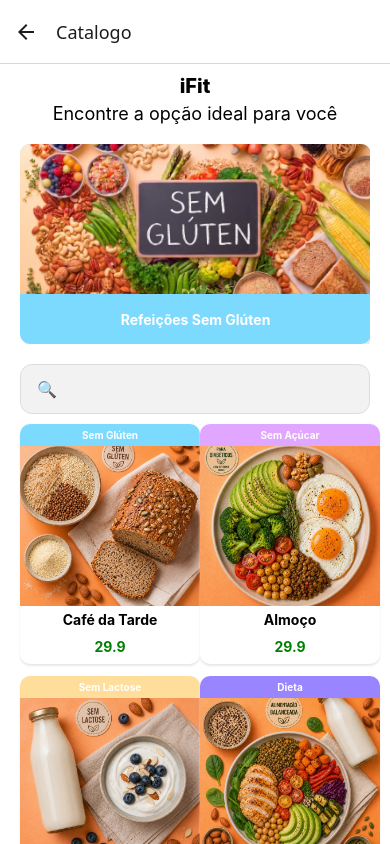
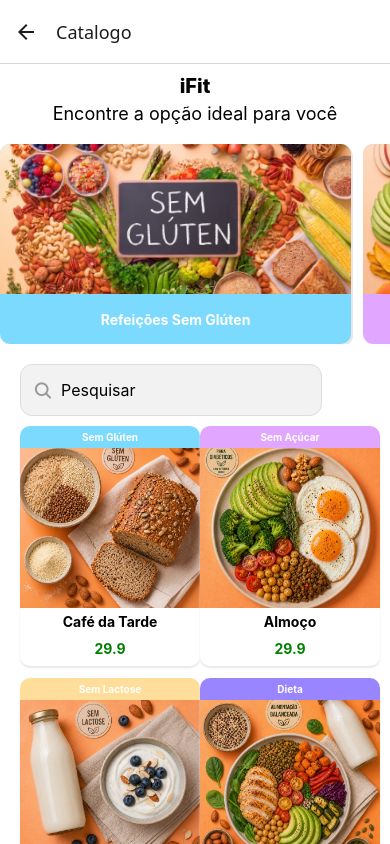
Before and after one commit to biancaliebetanz/iFit, a React Native app: screen /Catalogo in a window 390 px wide. Built offline with nearby package versions, Linux system fonts and the light colour scheme.

Commit message:
fix: barra de pesquisa

```diff
--- a/Telas/Catalogo.tsx
+++ b/Telas/Catalogo.tsx
@@ -1,18 +1,14 @@
 import React, { useState } from 'react';
-import {
-  SafeAreaView,
-  StyleSheet,
-  Text,
-  View,
-  FlatList,
-  TextInput,
-} from 'react-native';
-
+import { SafeAreaView, StyleSheet, Text, View, FlatList, TextInput } from 'react-native';
 import { Categorias, Produtos } from '../Dados.js';
 import { Categoria } from '../components/Categoria.js';
 import { Produto } from '../components/Produto.js';
+import { Dimensions } from 'react-native';
+import { Ionicons } from '@expo/vector-icons';
 
-export const Catalogo = () => {
+const screenWidth = Dimensions.get('window').width;
+
+export const Catalogo = ({ navigation }) => {
   const [search, setSearch] = useState('');
 
   const produtosFiltrados = Produtos.filter(produto =>
@@ -23,49 +19,51 @@
   return (
     <SafeAreaView style={styles.container}>
 
+      {/* Header */}
       <View style={styles.headerGap}>
         <View style={styles.containerTitle}>
           <Text style={styles.title}>iFit</Text>
-
-          <Text style={styles.subtitle}>
-            Encontre a opção ideal para você
-          </Text>
+          <Text style={styles.subtitle}>Encontre a opção ideal para você</Text>
         </View>
-
         <FlatList
           data={Categorias}
           renderItem={({ item }) => <Categoria item={item} />}
           keyExtractor={item => item.id.toString()}
-          horizontal
+          horizontal={true}
           showsHorizontalScrollIndicator={false}
           contentContainerStyle={styles.horizontalListContent}
         />
       </View>
 
+      {/* Barra de pesquisa */}
       <View style={styles.searchContainer}>
+        <View style={styles.searchWrapper}>
+          <Ionicons name="search" size={20} color="#999" />
           <TextInput
             returnKeyType="search"
             style={styles.searchInput}
-          placeholder="🔍"
+            placeholder="Pesquisar"
             value={search}
             onChangeText={setSearch}
           />
         </View>
+      </View>
 
+      {/* Lista de produtos */}
       <FlatList
         data={produtosFiltrados}
-        renderItem={({ item }) => <Produto item={item} />}
+        //renderItem={({ item }) => <Produto item={item} />}
+        renderItem={({item}) =>(
+          <Produto
+            item={item}
+            navigation={navigation}
+          />
+        )}
         keyExtractor={item => item.id.toString()}
         numColumns={2}
         showsVerticalScrollIndicator={false}
-        columnWrapperStyle={{
-          justifyContent: 'space-between',
-          paddingHorizontal: 20,
-        }}
-        contentContainerStyle={{
-          gap: 12,
-          paddingBottom: 20,
-        }}
+        columnWrapperStyle={{ justifyContent: 'space-between' }}
+        contentContainerStyle={{ paddingHorizontal: 20, gap: 12, paddingBottom: 20}}
       />
     </SafeAreaView>
   );
@@ -76,45 +74,45 @@
         flex: 1,
         backgroundColor: '#fff',
     },
-
     headerGap: {
         gap: 20,
-    paddingTop: 10,
-    paddingHorizontal: 20,
+        marginBottom: 20,
+        paddingTop: 10
     },
-
     containerTitle: {
         gap: 5,
     },
-
     title: {
         fontSize: 20,
         fontWeight: '800',
         textAlign: 'center',
     },
-
     subtitle: {
         fontSize: 18,
         textAlign: 'center',
     },
-
     horizontalListContent: {
         gap: 12,
     },
-
-  searchInput: {
-    height: 50,
+    searchContainer: {
+      flexDirection: 'row',
+      alignItems: 'center',
+      paddingHorizontal: 20,
+      marginBottom: 10,
+    },
+    searchWrapper: {
+      flexDirection: 'row',
+      alignItems: 'center',
       backgroundColor: '#f2f2f2',
       borderRadius: 12,
-    paddingHorizontal: 16,
-    fontSize: 16,
       borderWidth: 1,
       borderColor: '#ddd',
+      paddingHorizontal: 12,
     },
-
-  searchContainer: {
-    paddingHorizontal: 20,
-    marginTop: 20,
-    marginBottom: 10,
+    searchInput: {
+      flex: 1,
+      height: 50,
+      fontSize: 16,
+      marginLeft: 8,
     },
 });
```
Lines whose indentation alone changed are shown as unchanged.
